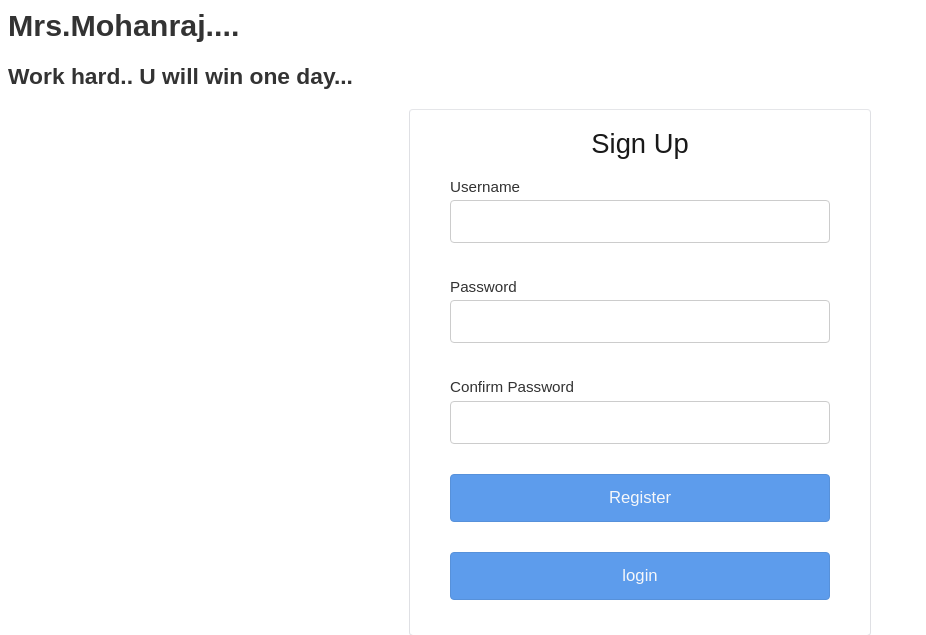
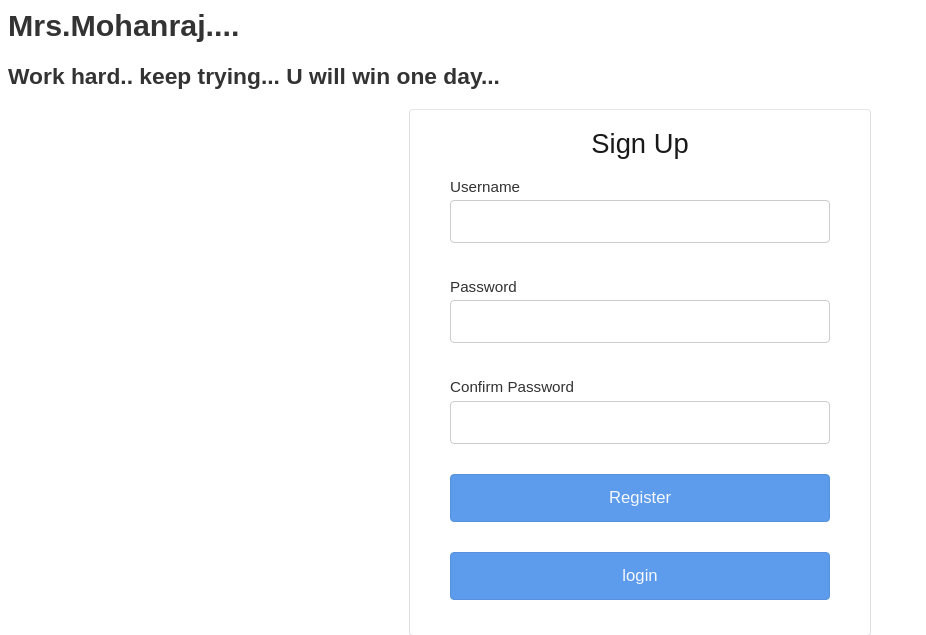
Before and after one commit to Preti14/chat, a PHP site: page /chat/ in a window 1280 px wide. Shown: the top 635 px of the page, without its empty margins (0-926 px from the left). Run offline with PHP 8.4, Linux system fonts and the light colour scheme.

Commit message:
Update index.php
trying to update in prod

```diff
--- a/index.php
+++ b/index.php
@@ -63,7 +63,7 @@ if (! empty($_POST["register-user"])) {
 </head>
 <body>
 <h1>Mrs.Mohanraj....</h1>
-<h2>Work hard.. U will win one day...</h2>
+<h2>Work hard.. keep trying... U will win one day...</h2>
     <form name="frmRegistration" method="post" action="">
         <div class="demo-table">
         <div class="form-head">Sign Up</div>
```
